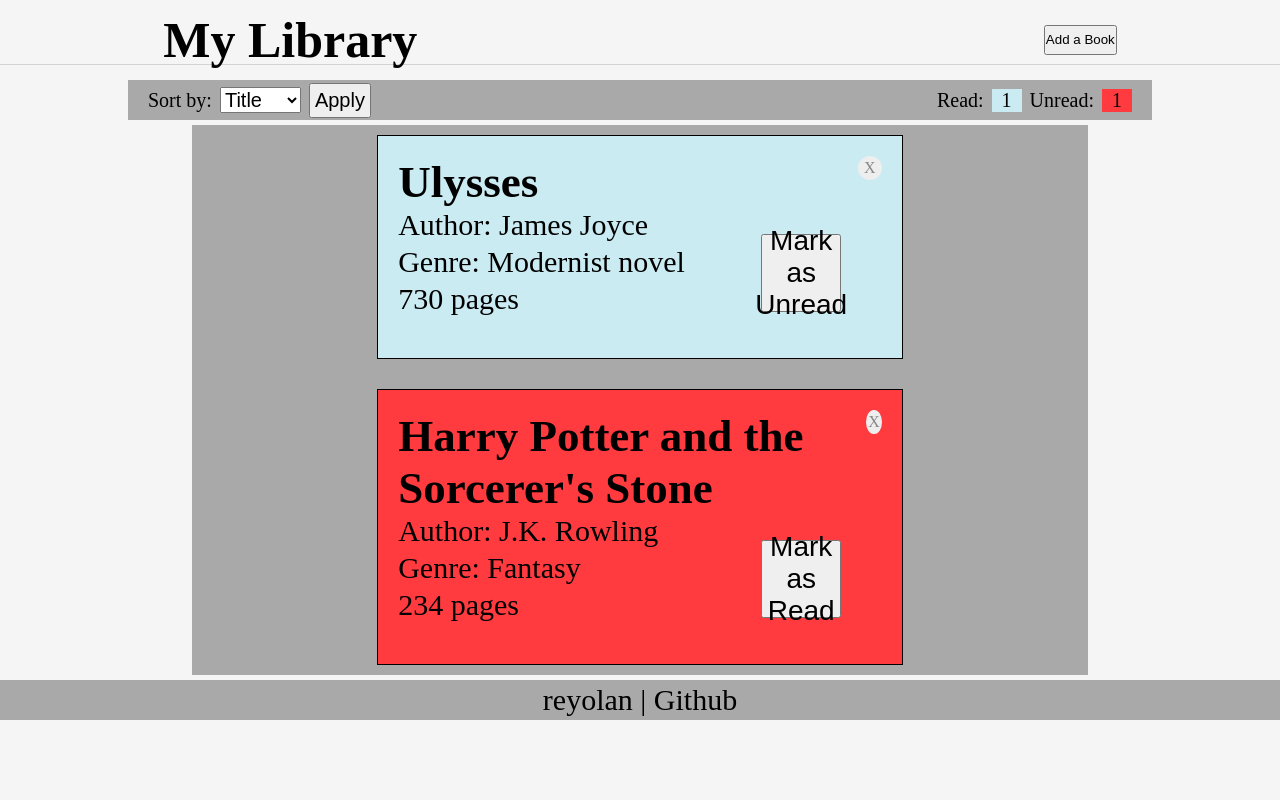
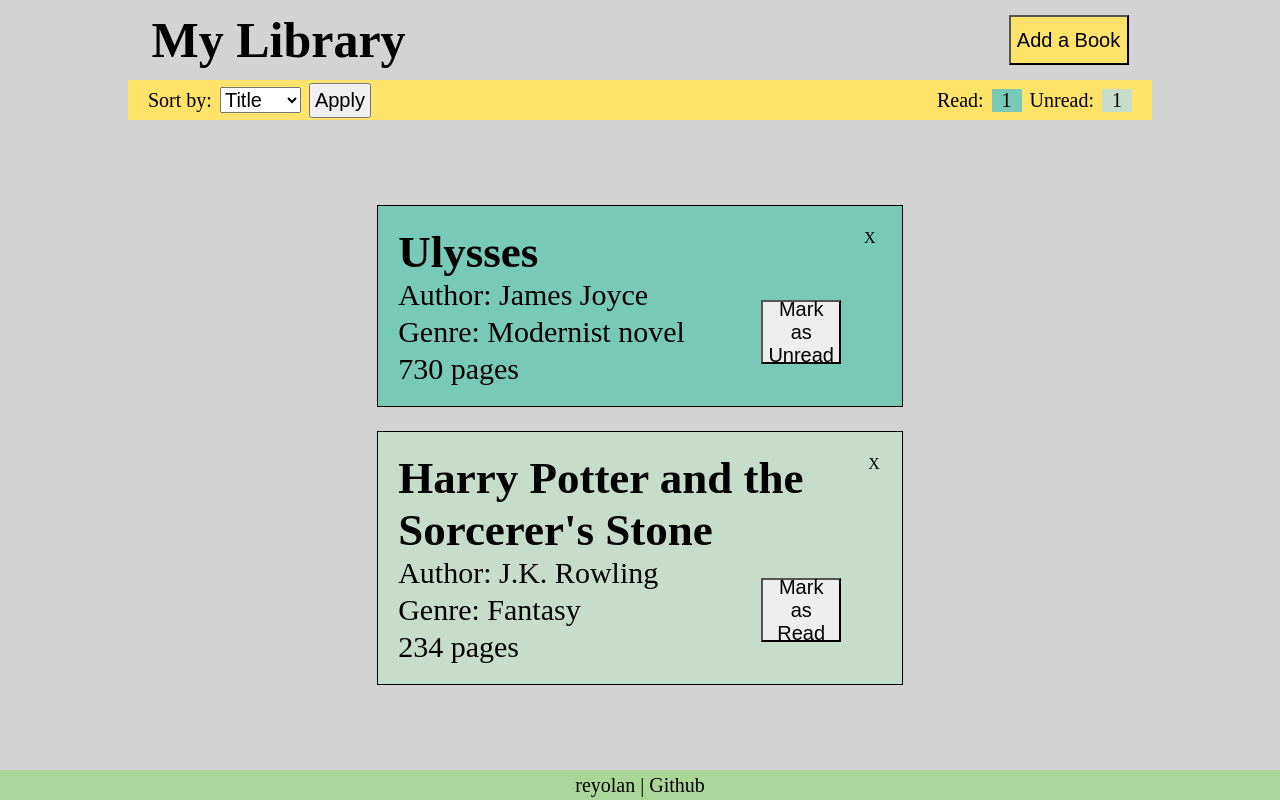
Before and after one commit to reyolan/book-library, a plain HTML site: page index.html in a window 1280 px wide. Drawn offline with Linux system fonts and the light colour scheme.

Commit message:
reduce global variables, change some variables to const

```diff
--- a/script.js
+++ b/script.js
@@ -9,29 +9,31 @@ let bookLibrary = [
 	),
 ];
 
-const cardContainer = document.querySelector("#cards-container");
 const titleField = document.querySelector("#title");
 const authorField = document.querySelector("#author");
 const genreField = document.querySelector("#genre");
 const pageField = document.querySelector("#pages");
 const statusBtn = document.querySelectorAll("input[name=read-status]");
 
+function initializeEvents() {
 	const addBookModalBtn = document.querySelector("#add-book-modal");
 	addBookModalBtn.addEventListener("click", setSubmitBtnValue);
 
-//modal box
-const modalBox = document.querySelector(".modal-box");
 	const addBookBtn = document.querySelector("#add-book");
+	addBookBtn.addEventListener("click", toggleModalBox);
+
 	const closeBtn = document.querySelector("#close-button");
-addBookBtn.addEventListener("click", toggleModalBox);
 	closeBtn.addEventListener("click", () => {
 		toggleModalBox();
 		emptyField();
 	});
+
 	window.addEventListener("click", windowOnClick);
+}
 
 //modal box
 function toggleModalBox() {
+	const modalBox = document.querySelector(".modal-box");
 	modalBox.classList.toggle("show-modal");
 }
 
@@ -84,6 +86,7 @@ function addBookToLibrary(statusBtnValue) {
 }
 
 function windowOnClick(e) {
+	const modalBox = document.querySelector(".modal-box");
 	if (e.target === modalBox) {
 		toggleModalBox();
 		emptyField();
@@ -116,7 +119,7 @@ function emptyField() {
 }
 
 function addCardtoDom(libraryIndex, title, author, genre, pages, status) {
-	let card = document.createElement("div");
+	const card = document.createElement("div");
 	card.classList.toggle("cards");
 
 	if (status === "Read") {
@@ -125,55 +128,57 @@ function addCardtoDom(libraryIndex, title, author, genre, pages, status) {
 		card.classList.toggle("unread-card");
 	}
 	card.dataset.libraryIndex = libraryIndex;
+
+	const cardContainer = document.querySelector("#cards-container");
 	cardContainer.appendChild(card);
 
-	let cardContents = document.createElement("div");
+	const cardContents = document.createElement("div");
 	cardContents.classList.toggle("card-contents");
 	card.appendChild(cardContents);
 
-	let firstRowCardContent = document.createElement("div");
+	const firstRowCardContent = document.createElement("div");
 	firstRowCardContent.classList.toggle("first-row-card-content");
 	cardContents.appendChild(firstRowCardContent);
 
-	let secondRowCardContent = document.createElement("div");
+	const secondRowCardContent = document.createElement("div");
 	secondRowCardContent.classList.toggle("second-row-card-content");
 	cardContents.appendChild(secondRowCardContent);
 
-	let firstColumnCardContent = document.createElement("div");
+	const firstColumnCardContent = document.createElement("div");
 	firstColumnCardContent.classList.toggle("first-column-card-content");
 	secondRowCardContent.appendChild(firstColumnCardContent);
 
-	let secondColumnCardContent = document.createElement("div");
+	const secondColumnCardContent = document.createElement("div");
 	secondColumnCardContent.classList.toggle("second-column-card-content");
 	secondRowCardContent.appendChild(secondColumnCardContent);
 
-	let titleCard = document.createElement("p");
+	const titleCard = document.createElement("p");
 	titleCard.classList.toggle("title-card");
 	titleCard.textContent = title;
 	firstRowCardContent.appendChild(titleCard);
 
-	let divClose = document.createElement("div");
+	const divClose = document.createElement("div");
 	divClose.classList.toggle("delete-card");
 	divClose.textContent = "X";
 	divClose.addEventListener("click", removeCard);
 	firstRowCardContent.appendChild(divClose);
 
-	let authorCard = document.createElement("p");
+	const authorCard = document.createElement("p");
 	authorCard.classList.toggle("author-card");
 	authorCard.textContent = `Author: ${author}`;
 	firstColumnCardContent.appendChild(authorCard);
 
-	let genreCard = document.createElement("p");
+	const genreCard = document.createElement("p");
 	genreCard.classList.toggle("genre-card");
 	genreCard.textContent = `Genre: ${genre}`;
 	firstColumnCardContent.appendChild(genreCard);
 
-	let pageCard = document.createElement("p");
+	const pageCard = document.createElement("p");
 	pageCard.classList.toggle("page-card");
 	pageCard.textContent = `${pages} pages`;
 	firstColumnCardContent.appendChild(pageCard);
 
-	let markStatusBtn = document.createElement("button");
+	const markStatusBtn = document.createElement("button");
 	if (status === "Read") {
 		markStatusBtn.textContent = "Mark as Unread";
 	} else {
@@ -277,3 +282,4 @@ function showBookLibrary() {
 
 showBookLibrary();
 updateReadCounter();
+initializeEvents();
--- a/style.css
+++ b/style.css
@@ -8,8 +8,9 @@ body {
 	display: flex;
 	align-items: center;
 	flex-direction: column;
+	justify-content: space-between;
 	min-height: 100vh;
-	background-color: #f5f5f5;
+	background-color: lightgray;
 	gap: 5px;
 }
 
@@ -30,21 +31,23 @@ header {
 	width: 100%;
 	gap: 300px;
 	height: 50px;
-	border-bottom: 1px solid lightgray;
 	font-size: 25px;
 }
 
 footer {
-	background-color: #a9a9a9;
+	background-color: #abd699;
 	display: flex;
 	align-items: center;
 	justify-content: center;
-	height: 5vh;
+	height: 30px;
 	width: 100%;
-	font-size: 30px;
+	font-size: 20px;
 }
 #add-book {
-	height: 30px;
+	height: 50px;
+	width: 120px;
+	font-size: 20px;
+	background-color: #ffe26a;
 }
 
 #sort-container {
@@ -52,7 +55,7 @@ footer {
 	align-items: center;
 	gap: 8px;
 	width: 80%;
-	background-color: #a9a9a9;
+	background-color: #ffe26a;
 	padding: 20px;
 	height: 5vh;
 	font-size: 20px;
@@ -73,9 +76,8 @@ footer {
 	flex-direction: column;
 	justify-content: center;
 	align-items: center;
-	gap: 30px;
+	gap: 24px;
 	padding: 10px;
-	background-color: #a9a9a9;
 }
 
 .cards {
@@ -86,12 +88,12 @@ footer {
 
 .read-card,
 #read-color {
-	background-color: #caebf2;
+	background-color: #79c9b7;
 }
 
 .unread-card,
 #unread-color {
-	background-color: #ff3b3f;
+	background-color: #c7ddcc;
 }
 
 .title-card {
@@ -157,9 +159,9 @@ footer {
 	display: flex;
 	justify-content: center;
 	align-items: center;
-	background: #eee;
+	background: inherit;
 	border-radius: 50%;
-	color: #888;
+	color: black;
 	font-weight: 400;
 	font-size: 16px;
 	height: 24px;
@@ -169,7 +171,7 @@ footer {
 
 #close-button:hover,
 .delete-card:hover {
-	background-color: darkgray;
+	background-color: lightgray;
 }
 
 .first-row-card-content {
@@ -201,8 +203,10 @@ footer {
 	align-items: center;
 	height: 60%;
 	width: 50%;
-	font-size: 28px;
+	font-size: 20px;
 	padding: 15px;
+	border: inline;
+	background-color: #eee;
 }
 
 form {
```
Lines whose indentation alone changed are shown as unchanged.
